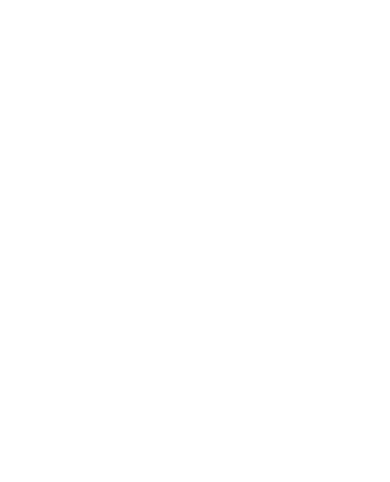
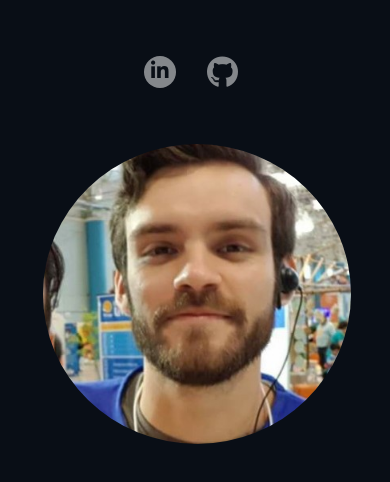
Before and after one commit to GFFritz/porfolio-2023, a website: page index.html in a window 390 px wide. Drawn offline with nearby package versions, Linux system fonts and the light colour scheme.

Commit message:
Applied mobile header

```diff
--- a/assets/css/style.css
+++ b/assets/css/style.css
@@ -2,3 +2,42 @@
 @supports (font-variation-settings: normal) {
   :root { font-family: 'Inter var', sans-serif; }
 }
+
+
+body {
+  background-color: #090E16;
+}
+
+.container {
+  max-width: 1608px;
+}
+
+@media (max-width: 1024px) {
+  .container {
+    max-width: 328px;
+  }
+}
+
+/****************
+HEADER
+*****************/
+
+.social-link-icon-1 {
+  display: block;
+  width: 32px;
+  height: 32px;
+  background: rgba(255, 255, 255, 0.5);
+  font-size: 20px;
+  border-radius: 50%;
+  color: #090E16;
+}
+
+.social-link-icon-2 {
+  font-size: 32px;
+  color: #84878b;
+}
+
+.img-header {
+  max-width: 308px;
+  border-radius: 50%;
+}
--- a/index.html
+++ b/index.html
@@ -6,11 +6,12 @@
   <meta name="viewport" content="width=device-width, initial-scale=1.0">
   <title>Gabriel Fritz - Fullstack Developer</title>
 
-  <!-- Import main stylesheet -->
-  <link rel="stylesheet" href="assets/css/style.css">
 
   <!-- Import Bootstrap -->
   <link rel="stylesheet" href="node_modules/bootstrap/dist/css/bootstrap.min.css">
+
+  <!-- Import main stylesheet -->
+  <link rel="stylesheet" href="assets/css/style.css">
 
   <!-- Import Font Aweosome -->
   <link rel="stylesheet" href="node_modules/@fortawesome/fontawesome-free/css/fontawesome.css">
@@ -18,6 +19,28 @@
   <link rel="stylesheet" href="node_modules/@fortawesome/fontawesome-free/css/solid.css">
 </head>
 <body>
+
+  <section id="header">
+    <div class="container mt-5">
+      <div class="social-links row col-5 mx-auto">
+        <div class="col my-auto">
+          <a href="https://www.linkedin.com/in/gffritz/" target="_blank">
+            <div class="social-link-icon-1 text-center">
+              <i class="fa-brands fa-linkedin-in"></i>
+            </div>
+          </a>
+        </div>
+
+        <div class="col my-auto">
+          <a href="https://github.com/GFFritz/" class="social-link-icon-2" target="_blank">
+            <i class="m-auto fa-brands fa-github"></i>
+          </a>
+        </div>
+      </div>
+
+      <img class="img-header mt-5" src="assets/img/gabriel-top.jpg" alt="Header Image" />
+    </div>
+  </section>
 
 
   <!-- Import main JS -->
```
Also changed, not shown: assets/img/gabriel-top.jpg (added).
